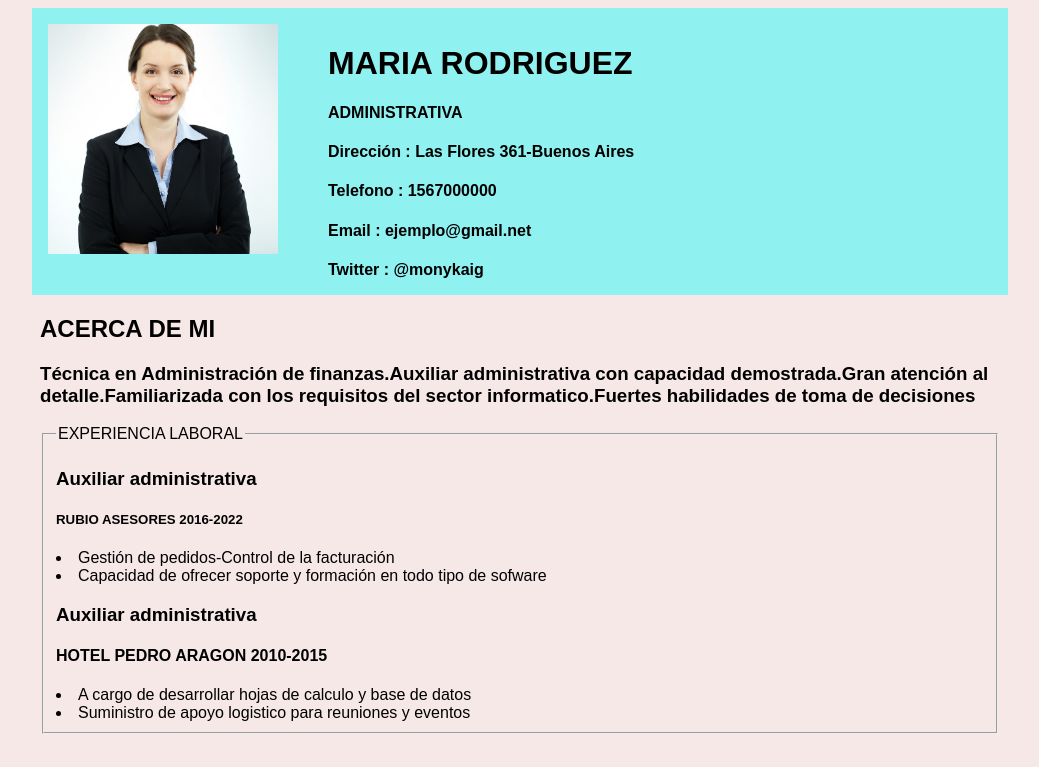
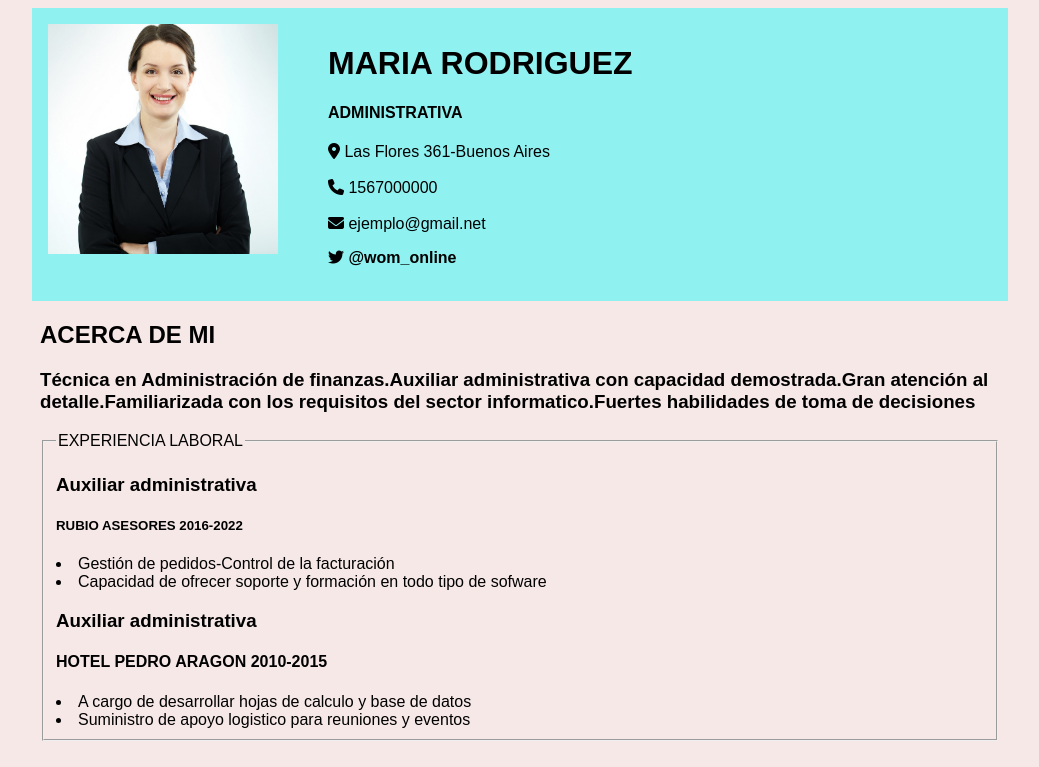
Before and after one commit to graycatarg/proyectofinal-CV.github.io, a plain HTML site: page index.html in a window 1280 px wide. Shown: the top 767 px of the page, without its empty margins (120-1159 px from the left). Drawn offline with Linux system fonts and the light colour scheme.

Commit message:
Update index.html

```diff
--- a/index.html
+++ b/index.html
@@ -4,6 +4,7 @@
     <meta charset="UTF-8">
     <title>Mi Curriculum</title>
     <link rel="stylesheet" href="styles.css">
+    <script src="https://kit.fontawesome.com/51aac69f20.js" crossorigin="anonymous"></script>
 </head>
 <body>
   <header class="flex">
@@ -12,10 +13,16 @@
         <h1>MARIA RODRIGUEZ</h1>
         <h4>ADMINISTRATIVA</h4>
         <div>
-            <h4>Dirección : Las Flores 361-Buenos Aires</h4>
-            <h4>Telefono : 1567000000</h4>
-            <h4>Email : ejemplo@gmail.net</h4>
-            <p><STROng>Twitter : <a href="https://twitter.com/monykaig">@monykaig</a></STROng></p>
+            <i class="fa-sharp fa-solid fa-location-dot"></i> Las Flores 361-Buenos Aires</h4>
+            <br>
+            <br>
+            <i class="fa-sharp fa-solid fa-phone"></i> 1567000000</h4>
+            <br>
+            <br>
+            <i class="fa-solid fa-envelope"></i> ejemplo@gmail.net</h4>
+            <br>
+            <p><STROng><i class="fa-brands fa-twitter"></i> <a href="https://twitter.com/wom_online">@wom_online</a></STROng></p>
+            <br>
         </div>
   </header>
   <section>
```
